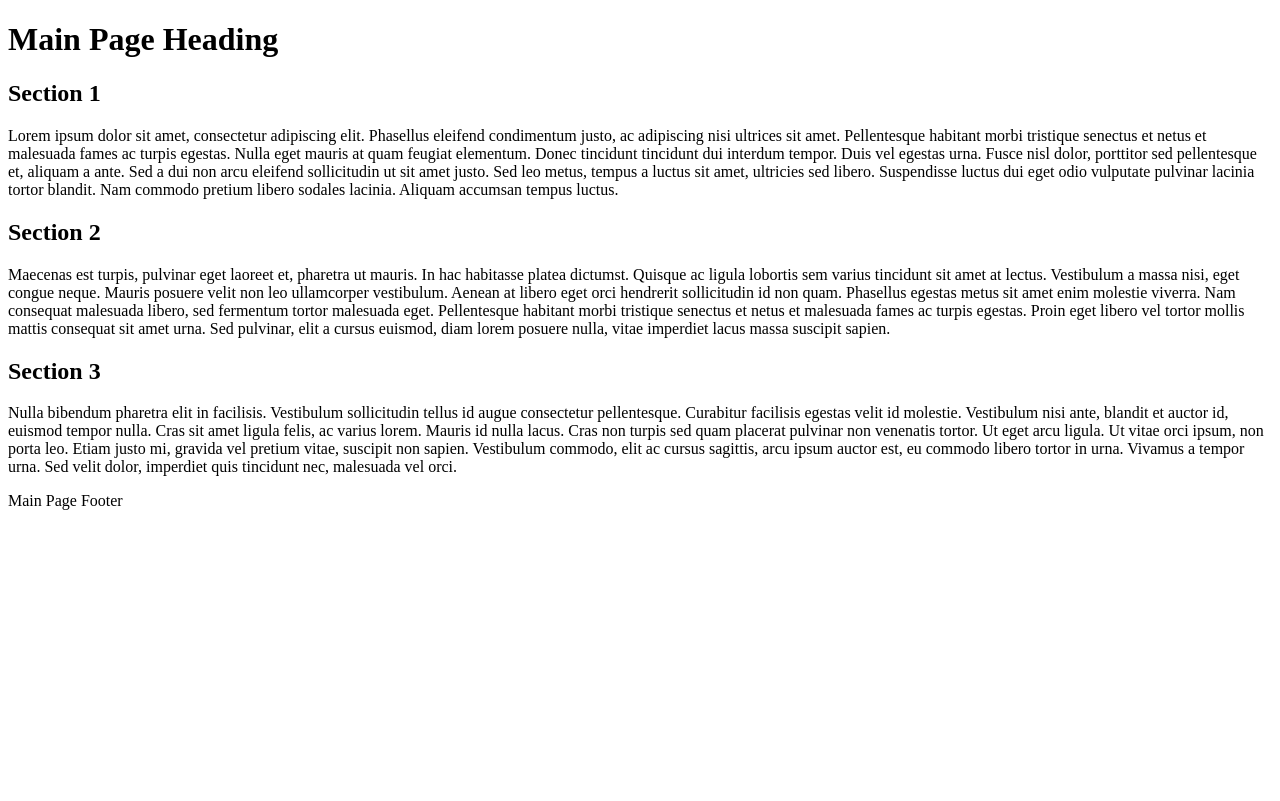
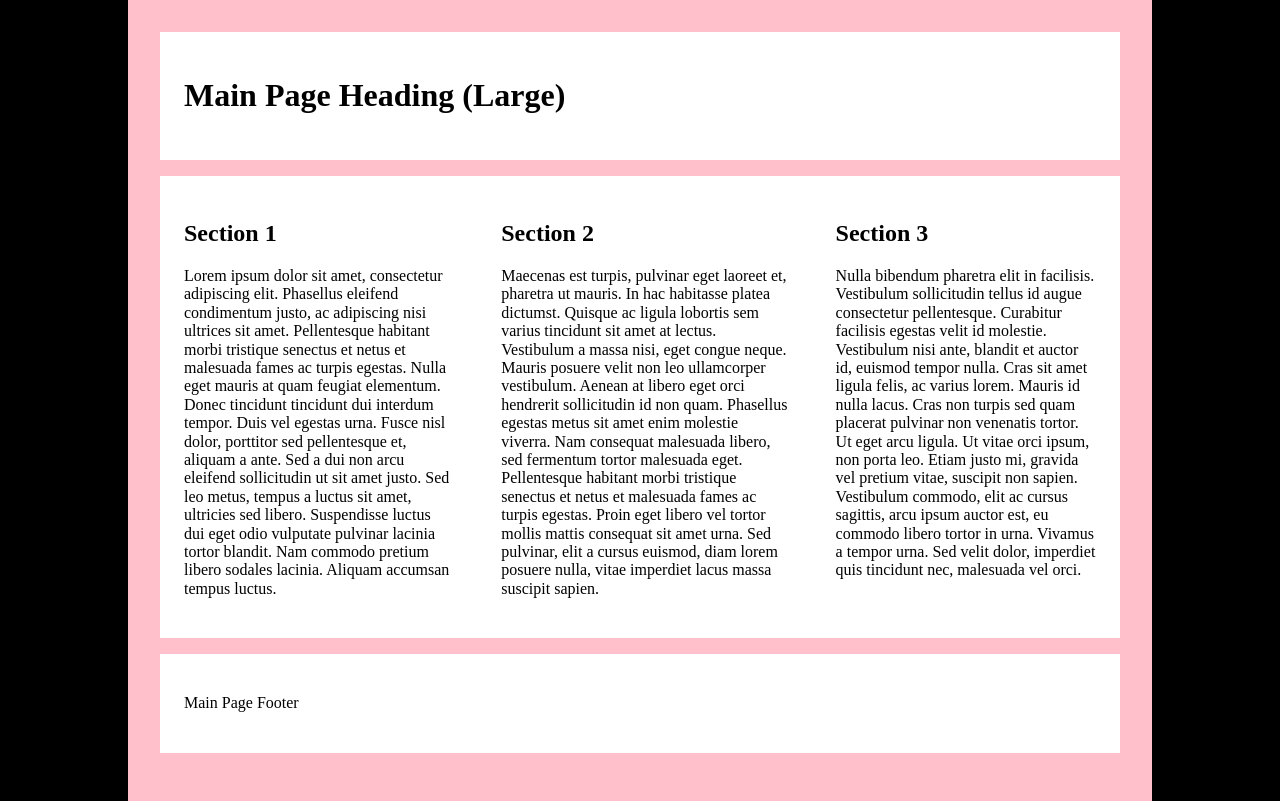
Before and after one commit to StayFrosty2/comp1002-fall25, a PHP site: page / in a window 1280 px wide. Before the commit the page ends 510 px from the top, so only its background shows below. Run offline with PHP 8.4, Linux system fonts and the light colour scheme.

Commit message:
lesson 13 done

```diff
--- a/lesson-13/css/style.css
+++ b/lesson-13/css/style.css
@@ -1,5 +1,12 @@
 @charset "utf-8";
 /* Basic layout styles */
+html {
+	box-sizing: border-box;
+}
+*, *::before, *::after {
+	box-sizing: inherit;
+}
+
 body {
 	background: black;
 	font-size: 100%;
@@ -24,23 +31,56 @@ main {
 /* STEP 4: Add styles to visually communicate that this is a small screen - use the ::after psuedoelement and the content property to add some text after the H1 */
 
 /* Smartphone/small screen styles */
-
+h1::after {
+	content: " (Small)";
+}
+#container {
+	background-color: #b2e2ed
+}
 /* STEP 5: Edit the above CSS to set the background color of the #container to lightblue */
 
 /* STEP 6a: Add a media query to target medium window sizes (tablets) that are a minimum of 481px */
-
+@media screen and (min-width: 481px) {
 	/* Tablets/medium screen styles */
-
+	h1::after {
+		content: " (Medium)";
+	}
+	#container {
+		background-color: tan;
+	}
+	main {
+		flex-direction: row;
+		flex-wrap: wrap;
+	}
 	/* The first SECTION element inside the MAIN should stretch all the way across the page layout container */
-
+	main section:nth-of-type(1) {
+		flex-basis: 100%;
+	}
 	/* The second and third SECTION elements should sit side-by-side - remember the box model when setting the width with flex-basis */
+	main section:nth-of-type(2), main section:nth-of-type(3) {
+		flex-basis: 50%;
+	}
+}
 
 /* STEP 6b: Edit the above CSS to set the background color of #container to orange and arrange the page in 2-column layout with the first section on top of the second and third sections (using flexbox) */
 
 /* STEP 7a: Add another media query to target only screens 1025px or larger (notebooks and desktops)*/
-
+@media screen and (min-width: 1025px), (orientation: landscape) {
 	/* Desktops/large screen styles */
-
+	h1::after {
+		content: " (Large)"
+	}
+	#container {
+		background-color: pink;
+	}
+	main {
+		/* flex-direction still in effect from Medium screen media query above */
+		flex-wrap: nowrap;
+	}
+	main section:nth-of-type(n) {
+		flex-basis: auto;
+	}
+}
 /* STEP 7b: Edit the above CSS to set the background color of #container to olive and arrange the page in a 3-column layout (using flexbox) */
 
 /* STEP 8: Add an OR conditional (,) to the above media query that applies the above CSS if the device is being held in landscape orientation, rather than portrait */
--- a/lesson-13/index.html
+++ b/lesson-13/index.html
@@ -1,16 +1,16 @@
 <!DOCTYPE html>
-<html>
+<html lang="en">
 	<head>
 		<meta charset="UTF-8" />
 		<title>Resolution Dependent Layout</title>
 <!-- STEP 1: Normalize CSS so all styles start from scratch -->
-
+		<link href="css/normalize.css" rel="stylesheet" />
 <!-- STEP 2: Reset the zoom and set the device width to equal the width -->
-
+		<meta name="viewport" content="width=device-width, inital-scale=1.0" />
 <!-- STEP 3: Add the main stylesheet with a link element, including a media attribute for screen, then proceed to the file 'css/style.css' for STEP 4 -->
-
+		<link href="css/style.css" rel="stylesheet" media="screen" />
 <!-- STEP 10: Add another link element to attach a CSS file for print use only -->
-
+		<link href="css/print.css" rel="stylesheet" media="print" />
 	</head>
 	<body>
 		<div id="container">
```
